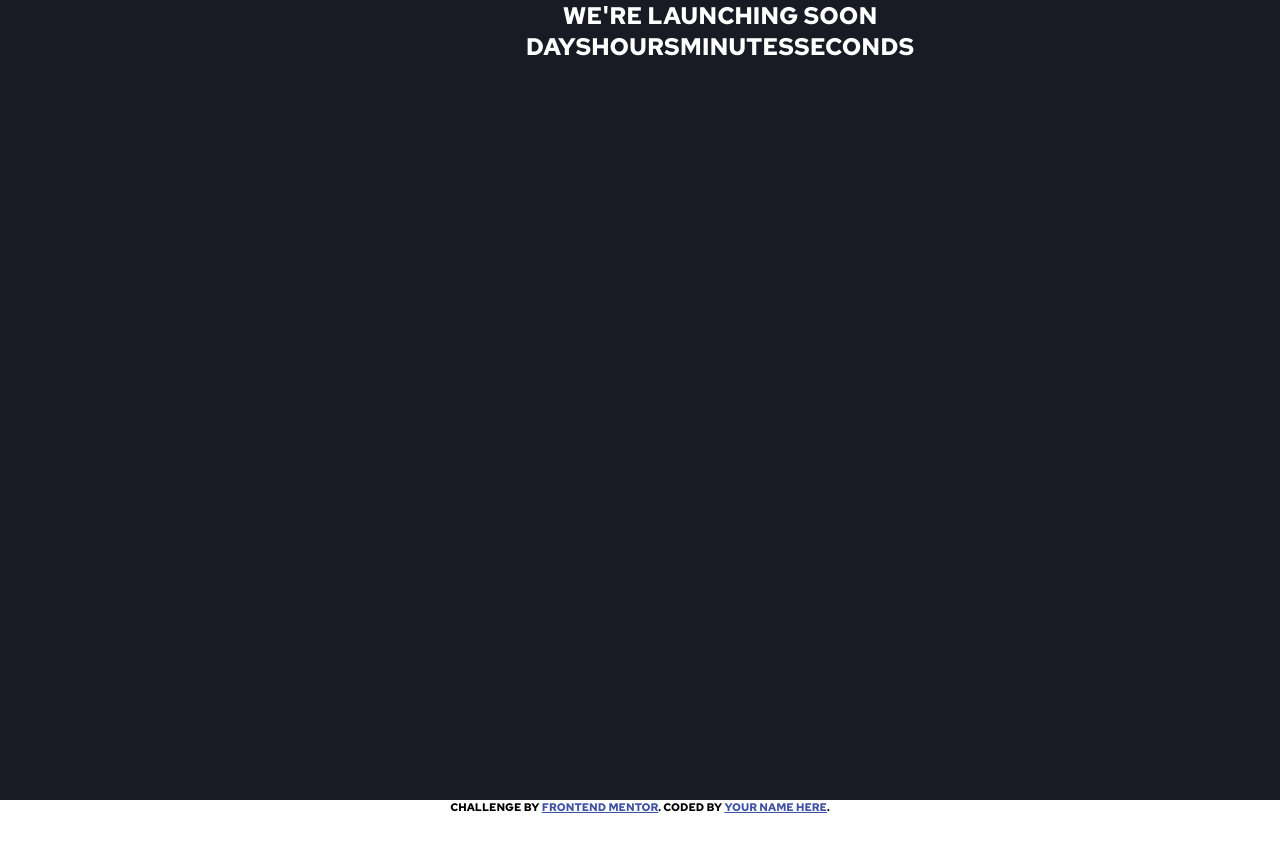
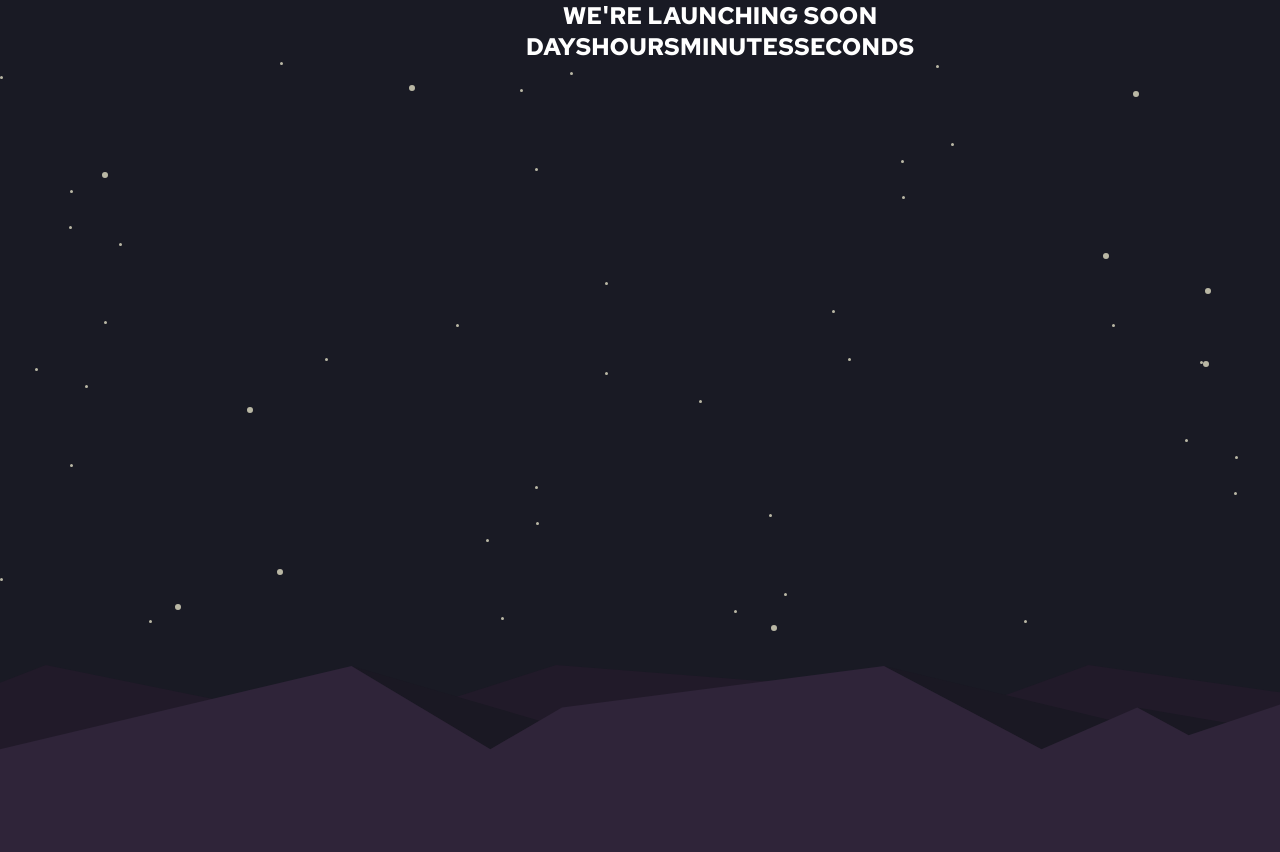
Before and after one commit to UrsulaSpela/launch-countdown-timer, a plain HTML site: page index.html in a window 1280 px wide. Shown: the top 852 px of the page. Before the commit the page ends 814 px from the top, so only its background shows below. Drawn offline with Linux system fonts and the light colour scheme.

Commit message:
Add files via upload

```diff
--- a/index.html
+++ b/index.html
@@ -40,6 +40,10 @@
         <h2>Seconds</h2>
       </div>
     </div>
+    <div class="background-stars">
+    </div>
+    <div class="background-hills">
+    </div>
   </section>
 
   <div class="attribution">
--- a/style.css
+++ b/style.css
@@ -22,3 +22,17 @@ h1{
 .countdown-timer h2{
     color: white;
 }
+.background-stars{
+    width: 100%;
+    height: 100%;
+    position: absolute;
+    background: url(images/bg-stars.svg) no-repeat;
+    filter: invert();
+}
+.background-hills{
+   position: absolute;
+   width: 100%;
+   height: 100%;
+   background: url(images/pattern-hills.svg) no-repeat;
+   background-position: 0 100%;
+}
```
